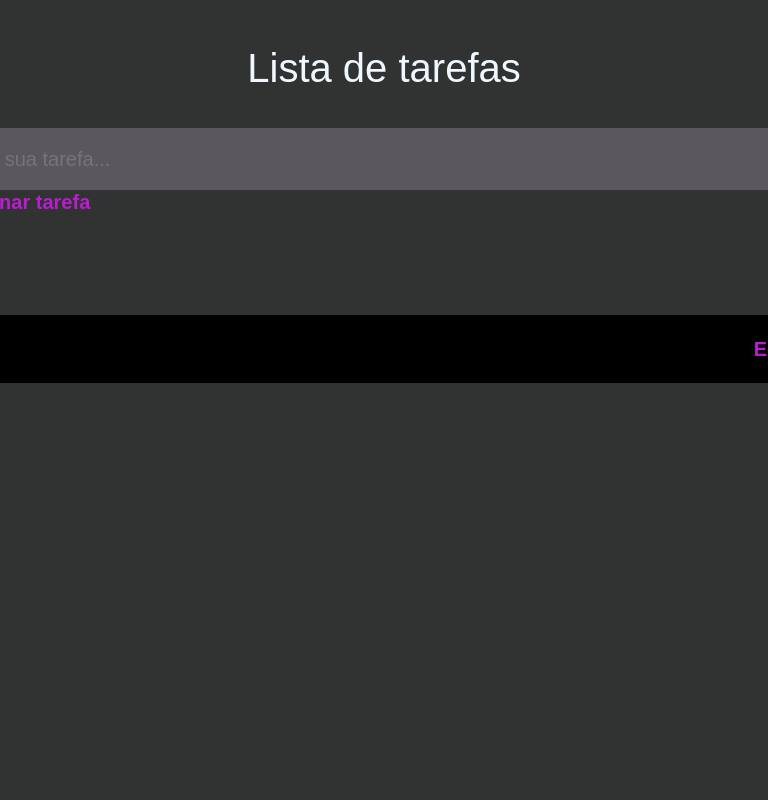
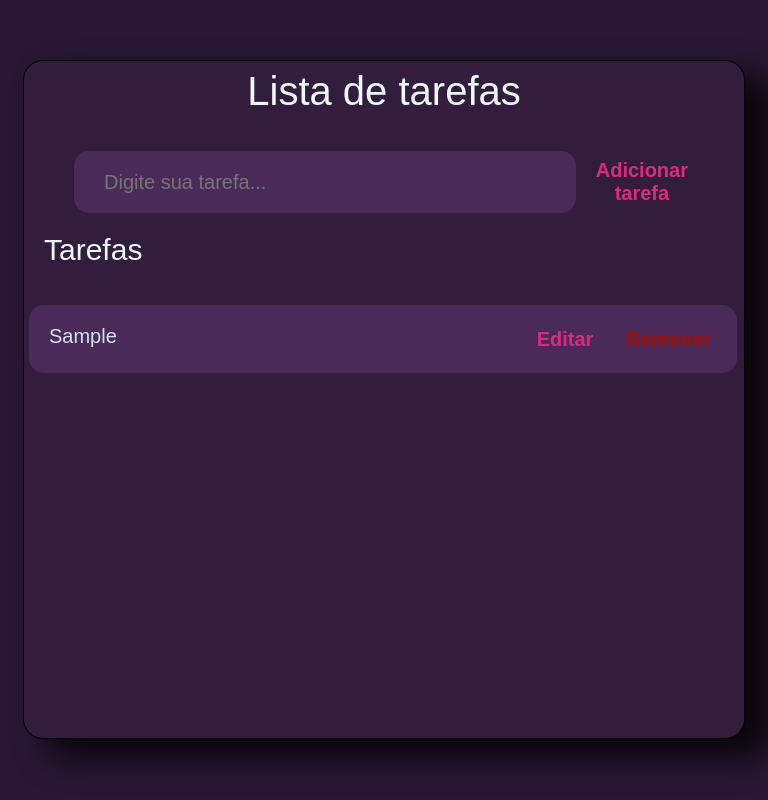
Before and after one commit to DjalmaXavier/Todo-List, a plain HTML site: page index.html in a window 768 px wide. Both pictures are taken after typing "Sample" into the empty fields and a click on the button "Adicionar tarefa". Drawn offline with Linux system fonts and the light colour scheme; files that its build step writes are made by us from their sources.

Commit message:
add media query (1/2), localstore save

```diff
--- a/index.html
+++ b/index.html
@@ -5,13 +5,15 @@
     <meta charset="UTF-8">
     <meta name="viewport" content="width=device-width, initial-scale=1.0">
     <title>To-do list</title>
-    <link rel="stylesheet" href="reset.css">
-    <link rel="stylesheet" href="vars.css">
-    <link rel="stylesheet" href="style.css">
+    <link rel="stylesheet" href="/todo_list/source/styles/reset.css">
+    <link rel="stylesheet" href="./source/styles/style.css">
+    <link rel="stylesheet" href="/todo_list/source/styles/vars.css">
+    <link rel="stylesheet" href="/todo_list/source/styles/media.css">
 </head>
 
 <body>
     <div class="main-container">
+        <div class="sub-container">
             <header>
                 <h1>Lista de tarefas</h1>
                 <form id="task_form">
@@ -28,6 +30,7 @@
                 </section>
             </main>
         </div>
+    </div>
 </body>
 
 <script src="main.js"></script>
--- a/main.js
+++ b/main.js
@@ -3,8 +3,12 @@ window.addEventListener('load', () => {
     const form = document.getElementById('task_form')
     const textTask = document.getElementById('task_input')
     const list = document.getElementById('tasks')
+    loadTasksFromLocalStorage()
+
     form.addEventListener('submit', (e) => {
+
         e.preventDefault();
+
 
         const task = textTask.value
 
@@ -13,11 +17,33 @@ window.addEventListener('load', () => {
             return
         }
 
+        createDiv(task);
+
+        addTaskToLocalStorage(task)
+
+        textTask.value = "";
+
+
+        function addTaskToLocalStorage(task) {
+            const tasks = JSON.parse(localStorage.getItem('tasks')) || [];
+            tasks.push(task);
+            localStorage.setItem('tasks', JSON.stringify(tasks));
+        }
+    })
+
+    function loadTasksFromLocalStorage() {
+        const tasks = JSON.parse(localStorage.getItem('tasks')) || [];
+
+        tasks.forEach(task => {
+            createDiv(task);
+        });
+    }
+
+    function createDiv(task) {
         const taskDiv = document.createElement('div')
         taskDiv.classList.add("task_div");
 
         const divValue = document.createElement('div');
-        /*adicionar classe*/
 
         const taskInput = document.createElement('input');
         taskInput.classList.add("task_inp");
@@ -39,8 +65,6 @@ window.addEventListener('load', () => {
         removeButton.classList.add("btn_remove");
 
 
-
-
         taskButtons.appendChild(editButton);
         taskButtons.appendChild(removeButton);
         divValue.appendChild(taskInput);
@@ -50,6 +74,7 @@ window.addEventListener('load', () => {
 
 
         removeButton.addEventListener('click', () => {
+            removeTaskFromLocalStorage(task)
             list.removeChild(taskDiv);
         })
 
@@ -63,11 +88,21 @@ window.addEventListener('load', () => {
             } else {
                 taskInput.setAttribute('readonly', 'readonly');
                 editButton.innerHTML = 'Editar';
+                updateTaskInLocalStorage(task, taskInput.value)
             }
         })
+    }
 
-        textTask.value = "";
+    function removeTaskFromLocalStorage(task) {
+        const tasks = JSON.parse(localStorage.getItem('tasks')) || [];
+        const updatedTasks = tasks.filter(t => t !== task);
+        localStorage.setItem('tasks', JSON.stringify(updatedTasks));
+    }
 
+    function updateTaskInLocalStorage(oldTask, newTask) {
+        const tasks = JSON.parse(localStorage.getItem('tasks')) || [];
+        const updatedTasks = tasks.map(t => (t === oldTask ? newTask : t));
+        localStorage.setItem('tasks', JSON.stringify(updatedTasks));
+    }
 
-    })
 })
--- /dev/null
+++ b/source/styles/media.css
@@ -0,0 +1,251 @@
+@media only screen and (min-width: 768px) and (max-width: 1152px) {
+    .main-container {
+        height: 94%;
+        display: flex;
+        flex-direction: column;
+        align-items: center;
+        margin-top: 60px;
+    }
+
+    .sub-container {
+        background-color: #321D3D;
+        height: 90%;
+        border: 1px solid black;
+        border-radius: 20px;
+        -webkit-box-shadow: 25px 17px 31px 3px rgba(0, 0, 0, 0.75);
+        -moz-box-shadow: 25px 17px 31px 3px rgba(0, 0, 0, 0.75);
+        box-shadow: 25px 17px 31px 3px rgba(0, 0, 0, 0.75);
+        width: 45em;
+    }
+
+
+    .task_h2 {
+        margin-top: 22px;
+        font-size: 30px;
+        color: #f0f8ff;
+        padding: 0 20px;
+        width: 70em;
+    }
+
+    #task_form {
+        display: flex;
+        justify-content: space-between;
+        margin: 0 20px;
+    }
+
+    #task_form #new_task_submit {
+        background-color: var(--global-primary-color);
+        font-size: var(--font-size);
+        font-weight: 600;
+        border: none;
+        padding-left: 20px;
+        background: #D62B80;
+        -webkit-background-clip: text;
+        -webkit-text-fill-color: transparent;
+        outline: none;
+        text-decoration: none;
+        cursor: pointer;
+    }
+
+    #task_form #task_input {
+        border: none;
+        border-radius: var(--border-radius);
+        width: 45em;
+        font-size: 20px;
+        background-color: #492A59;
+        color: aliceblue;
+
+    }
+
+    #tasks {
+        display: block;
+        border: 0px solid rgb(0, 0, 0);
+        border-radius: 10px;
+        padding: 0px 5px;
+        margin-top: 0em;
+        width: 100%;
+        height: 26em;
+        overflow-y: scroll;
+    }
+
+    .task_div {
+        display: flex;
+        justify-content: space-between;
+        padding: 10px;
+        margin-top: 40px;
+        background-color: #492A59;
+        border-radius: 15px;
+        width: 43em;
+        height: var(--input_height-default);
+    }
+
+    .task_div .task_inp {
+        border: none;
+        background-color: transparent;
+        color: var(--color-text);
+        padding: 10px 10px;
+        font-size: var(--input-font_size);
+        text-decoration: none;
+        width: 18em;
+        outline: none;
+        color: #d3e2f0;
+    }
+
+
+    .task_div .task_buttons {
+        display: flex;
+        justify-content: flex-end;
+        border: none;
+        align-items: center;
+    }
+
+    .task_div .btn_remove {
+        font-size: var(--font-size);
+        font-weight: 600;
+        border: none;
+        background: #A60D05;
+        -webkit-background-clip: text;
+        -webkit-text-fill-color: transparent;
+        outline: none;
+        text-decoration: none;
+        cursor: pointer;
+    }
+
+    .task_div .btn_edit {
+        font-size: var(--font-size);
+        font-weight: 600;
+        border: none;
+        background: #D62B80;
+        -webkit-background-clip: text;
+        -webkit-text-fill-color: transparent;
+        outline: none;
+        text-decoration: none;
+        cursor: pointer;
+    }
+}
+
+@media only screen and (max-width: 767) {
+    body {
+        .main-container {
+            height: 100%;
+            display: flex;
+            flex-direction: column;
+            align-items: center;
+            margin-top: 20px;
+        }
+
+        .sub-container {
+            background-color: #321D3D;
+            height: 90%;
+            border: 1px solid black;
+            border-radius: 20px;
+            -webkit-box-shadow: 25px 17px 31px 3px rgba(0, 0, 0, 0.75);
+            -moz-box-shadow: 25px 17px 31px 3px rgba(0, 0, 0, 0.75);
+            box-shadow: 25px 17px 31px 3px rgba(0, 0, 0, 0.75);
+
+        }
+
+        .task_h2 {
+            width: 70em;
+        }
+
+        #task_form {
+            display: center;
+            justify-content: space-between;
+            height: 100%;
+            padding: 0 30px;
+        }
+
+        #task_form #new_task_submit {
+            background-color: var(--global-primary-color);
+            font-size: var(--font-size);
+            font-weight: 600;
+            border: none;
+            padding-left: 20px;
+            background: #D62B80;
+            -webkit-background-clip: text;
+            -webkit-text-fill-color: transparent;
+            outline: none;
+            text-decoration: none;
+            cursor: pointer;
+        }
+
+        #task_form #task_input {
+            border: none;
+            border-radius: var(--border-radius);
+            padding-left: 30px;
+            width: 45em;
+            height: var(--input_height-default);
+            font-size: var(--input-font_size);
+            background-color: #492A59;
+            color: aliceblue;
+
+        }
+
+        #tasks {
+            display: block;
+            border: 0px solid rgb(0, 0, 0);
+            padding: 10px;
+            margin-top: 20px;
+            width: 100%;
+            height: 35em;
+            overflow-y: scroll;
+        }
+
+        .task_div {
+            display: flex;
+            justify-content: space-between;
+            padding: 10px;
+            margin-top: 40px;
+            background-color: #492A59;
+            border-radius: 15px;
+            width: var(--input_width-default);
+            height: var(--input_height-default);
+        }
+
+        .task_div .task_inp {
+            border: none;
+            background-color: transparent;
+            color: var(--color-text);
+            padding: 10px 10px;
+            font-size: var(--input-font_size);
+            text-decoration: none;
+            width: 40em;
+            outline: none;
+            color: #d3e2f0;
+        }
+
+
+        .task_div .task_buttons {
+            display: flex;
+            justify-content: space-between;
+            gap: 20px;
+            padding: 10px 10px;
+            border: none;
+        }
+
+        .task_div .btn_remove {
+            font-size: var(--font-size);
+            font-weight: 600;
+            border: none;
+            background: #A60D05;
+            -webkit-background-clip: text;
+            -webkit-text-fill-color: transparent;
+            outline: none;
+            text-decoration: none;
+            cursor: pointer;
+        }
+
+        .task_div .btn_edit {
+            font-size: var(--font-size);
+            font-weight: 600;
+            border: none;
+            background: #D62B80;
+            -webkit-background-clip: text;
+            -webkit-text-fill-color: transparent;
+            outline: none;
+            text-decoration: none;
+            cursor: pointer;
+        }
+    }
+}
--- a/style.css
+++ b/source/styles/style.css
@@ -15,6 +15,7 @@ body {
 }
 
 h1 {
+    margin-top: 10px;
     padding-bottom: 40px;
     font-size: 40px;
     color: #f0f8ff;
@@ -23,29 +24,39 @@ h1 {
 }
 
 
-h2 {
-    margin-top: 30px;
-    font-size: 30px;
-    color: #f0f8ff;
-}
-
-
 .main-container {
     height: 100%;
     display: flex;
     flex-direction: column;
     align-items: center;
-    margin-top: 3em;
+    margin-top: 20px;
+}
+
+.sub-container {
+    width: 70em;
+    background-color: #321D3D;
+    height: 90%;
+    border: 1px solid black;
+    border-radius: 20px;
+    -webkit-box-shadow: 25px 17px 31px 3px rgba(0, 0, 0, 0.75);
+    -moz-box-shadow: 25px 17px 31px 3px rgba(0, 0, 0, 0.75);
+    box-shadow: 25px 17px 31px 3px rgba(0, 0, 0, 0.75);
+
 }
 
 .task_h2 {
+    margin-top: 40px;
+    font-size: 30px;
+    color: #f0f8ff;
+    padding: 0 20px;
     width: 70em;
 }
 
 #task_form {
-    display: center;
+    display: flex;
     justify-content: space-between;
     height: 100%;
+    padding: 0 30px;
 }
 
 #task_form #new_task_submit {
@@ -54,11 +65,12 @@ h2 {
     font-weight: 600;
     border: none;
     padding-left: 20px;
-    background: var(--color-buttons);
+    background: #D62B80;
     -webkit-background-clip: text;
     -webkit-text-fill-color: transparent;
     outline: none;
     text-decoration: none;
+    cursor: pointer;
 }
 
 #task_form #task_input {
@@ -68,23 +80,27 @@ h2 {
     width: 45em;
     height: var(--input_height-default);
     font-size: var(--input-font_size);
-    background-color: rgb(90, 88, 94);
+    background-color: #492A59;
     color: aliceblue;
 
 }
 
-#task_list {
-    overflow: scroll;
+#tasks {
+    display: block;
+    border: 0px solid rgb(0, 0, 0);
+    padding: 10px;
+    margin-top: 20px;
+    height: 35em;
+    overflow-y: scroll;
 }
 
 .task_div {
     display: flex;
     justify-content: space-between;
     padding: 10px;
-    margin-top: 40px;
-    background-color: rgb(0, 0, 0);
+    margin-top: 30px;
+    background-color: #492A59;
     border-radius: 15px;
-    width: var(--input_width-default);
     height: var(--input_height-default);
 }
 
@@ -97,7 +113,7 @@ h2 {
     text-decoration: none;
     width: 40em;
     outline: none;
-    color: #f0f8ff;
+    color: #d3e2f0;
 }
 
 
@@ -113,20 +129,22 @@ h2 {
     font-size: var(--font-size);
     font-weight: 600;
     border: none;
-    background: red;
+    background: #A60D05;
     -webkit-background-clip: text;
     -webkit-text-fill-color: transparent;
     outline: none;
     text-decoration: none;
+    cursor: pointer;
 }
 
 .task_div .btn_edit {
     font-size: var(--font-size);
     font-weight: 600;
     border: none;
-    background: var(--color-buttons);
+    background: #D62B80;
     -webkit-background-clip: text;
     -webkit-text-fill-color: transparent;
     outline: none;
     text-decoration: none;
+    cursor: pointer;
 }
--- a/vars.css
+++ b/source/styles/vars.css
@@ -1,5 +1,5 @@
 :root {
-    --global-primary-color: #313333;
+    --global-primary-color: #2A1833;
     --primary-font: Arial, Helvetica, sans-serif;
     --font-size: 20px;
     --color-buttons: rgb(186, 28, 207);
```
Also changed, not shown: source/styles/reset.css (renamed from reset.css). Lines whose indentation alone changed are shown as unchanged.
